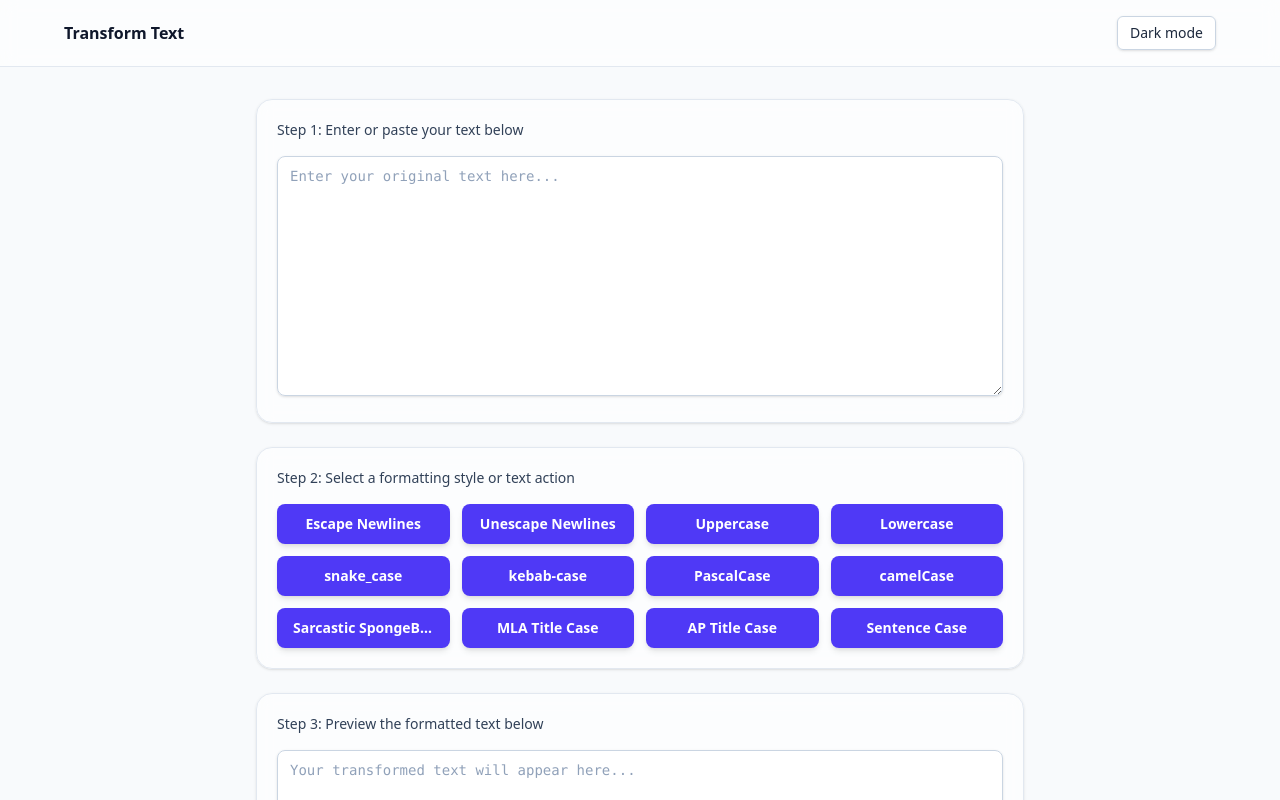
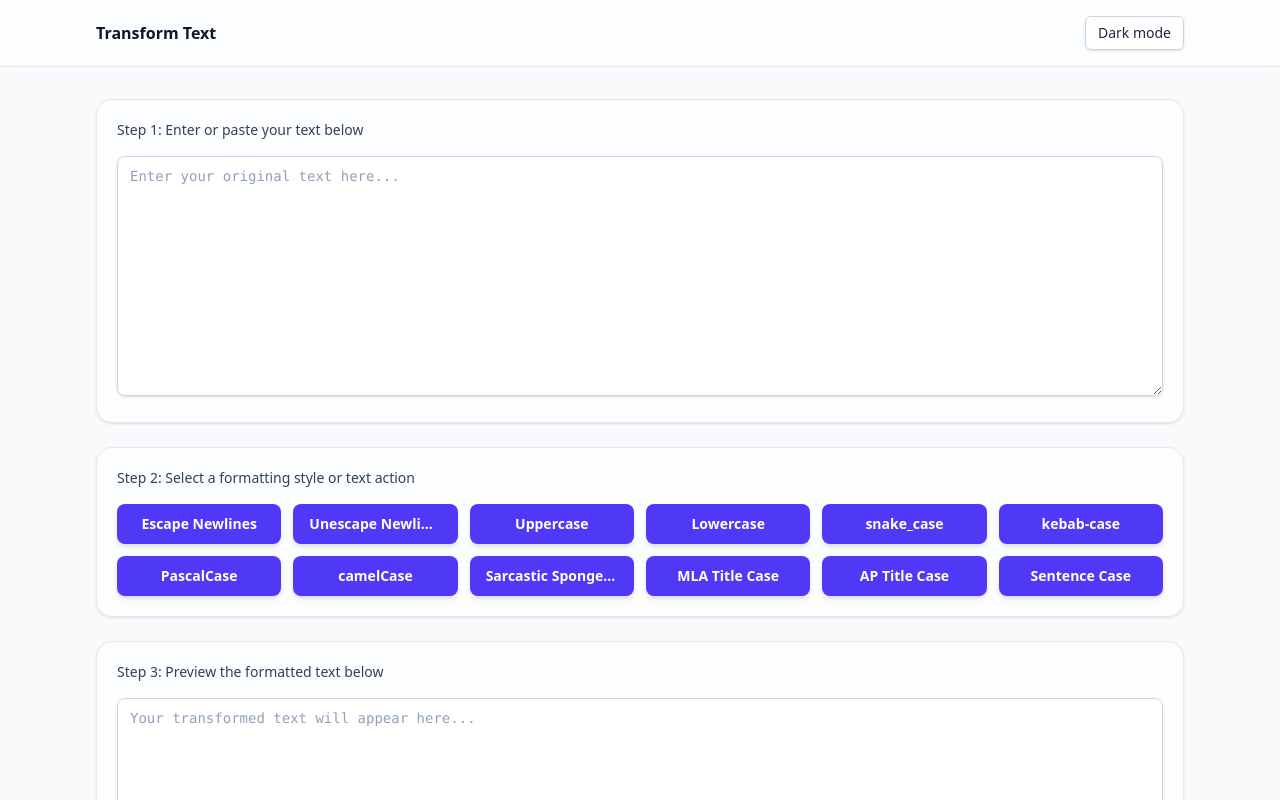
Before and after one commit to Karl-Horning/transform-text, a React (Vite) app: page / in a window 1280 px wide. Shown: the top 800 px of the page. Built offline with nearby package versions, Linux system fonts and the light colour scheme.

Commit message:
ux: remove additional max width

```diff
--- a/src/App.tsx
+++ b/src/App.tsx
@@ -111,7 +111,7 @@
             <Header title="Transform Text" />
 
             <main id="main-content" className="mx-auto max-w-6xl p-6 md:p-8">
-                <div className="mx-auto max-w-3xl space-y-6">
+                <div className="mx-auto space-y-6">
                     <TextInput ref={inputRef} />
                     <ToolSelector onSelect={handleToolSelect} />
                     <TextOutput text={result} />
--- a/src/components/Header.tsx
+++ b/src/components/Header.tsx
@@ -31,7 +31,7 @@
 export default function Header({ title }: HeaderProps) {
     return (
         <header className="border-b border-slate-200 bg-white/60 p-4 backdrop-blur-sm dark:border-slate-700 dark:bg-slate-900/60">
-            <div className="mx-auto flex max-w-6xl items-center justify-between">
+            <div className="mx-auto flex max-w-6xl items-center justify-between px-0 lg:px-8">
                 <h1 className="text-base font-semibold text-slate-900 dark:text-slate-100">
                     {title}
                 </h1>
```
